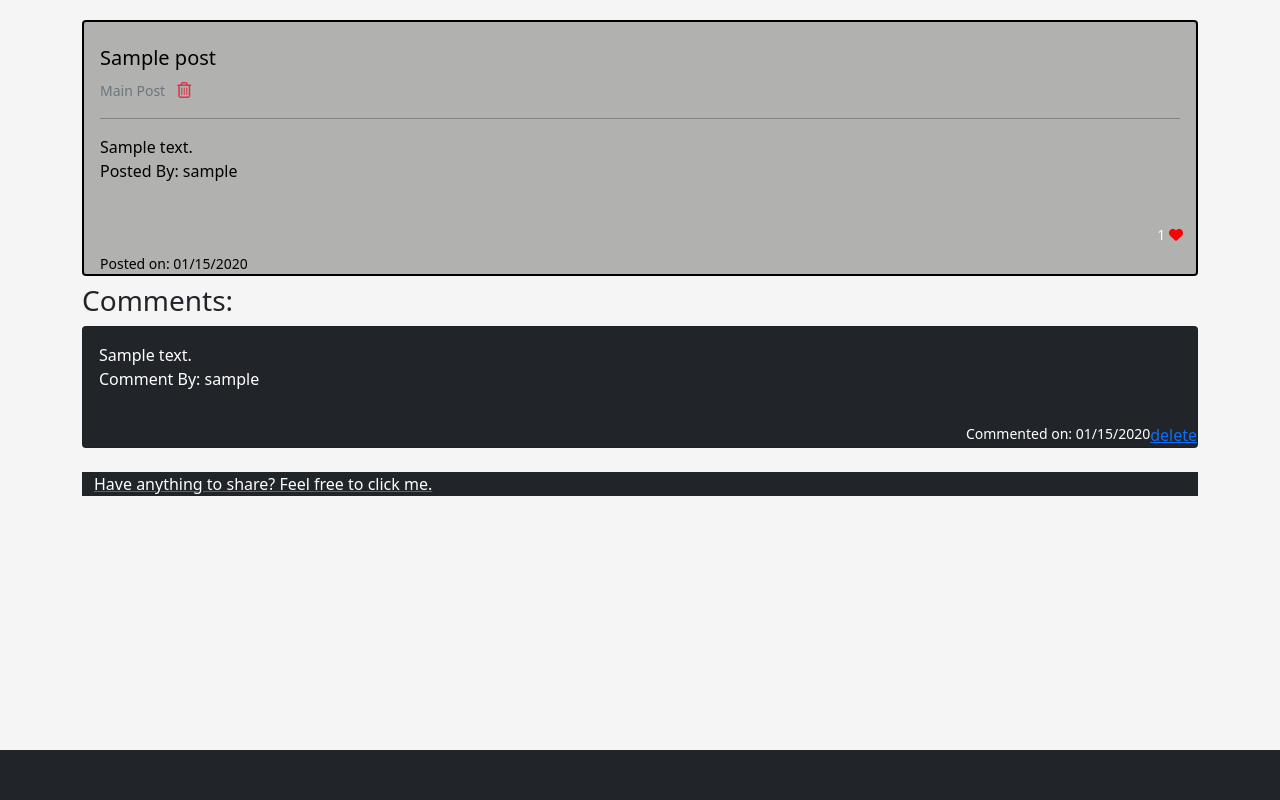
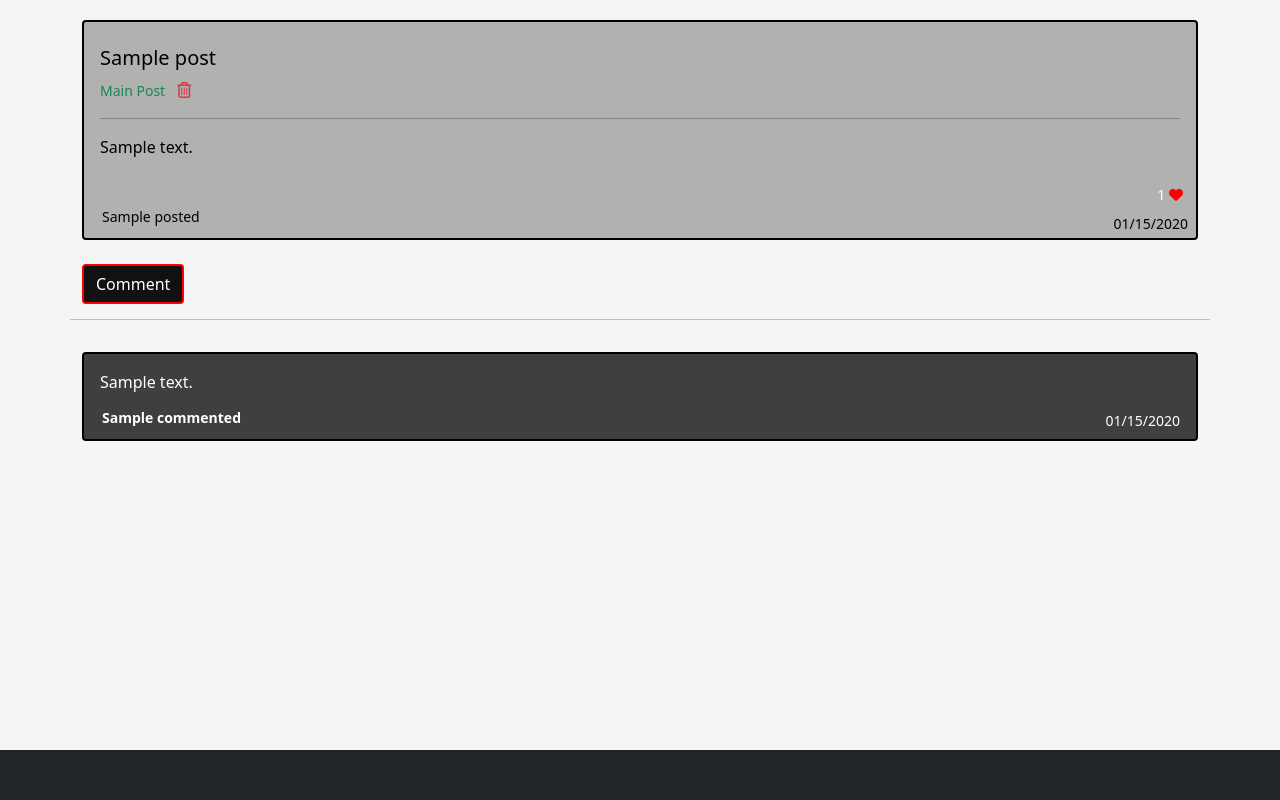
Before and after one commit to Code-Institute-Submissions/Knasten-forum_JanResub, a Django app: page /article/1/ in a window 1280 px wide. Shown: the part 58-858 px from the top of the page. Run offline with Django 3.2, Linux system fonts and the light colour scheme; a user stored in the database is signed in; tables that the repository leaves empty hold one stand-in row (values such as "Sample post"); some libraries are stand-ins or nearby versions.

Commit message:
finish postview template

```diff
--- a/static/css/style.css
+++ b/static/css/style.css
@@ -91,8 +91,33 @@ body {
     bottom: 0px;
 }
 
+.bot-left-postview {
+    position: absolute;
+    left: 18px; /* Small screens will be 15px */
+    bottom: -5px;
+}
+
 .master-post {
     background-color: rgba(32, 31, 30, 0.323);
     color: black;
     border: black 2px solid;
 }
+
+.comment-btn {
+    background-color: rgb(17, 17, 17);
+    color: #fff;
+    border: red 2px solid;
+    margin-bottom: 15px;
+}
+
+.comment-btn:hover {
+    background-color: rgba(17, 17, 17, 0.83);
+    border: greenyellow 2px solid;
+    color: #fff;
+}
+
+.comment {
+    background-color: #3f3f3f;
+    color: white;
+    border: black 2px solid;
+}
--- a/templates/postview.html
+++ b/templates/postview.html
@@ -6,13 +6,13 @@
     <div class="card master-post mb-2">
         <div class="card-body p-2 p-sm-3">
             <h5 class="card-title mt-2">{{ post.title }}</h5>
-            <small class="text-muted">Main Post</small>
+            <small class="text-success">Main Post</small>
             {% if post.author_id == user.id %}
                 <a class="text-decoration-none text-danger ms-2" href="{% url 'delete_post' post.id %}"><i class="far fa-trash-alt"></i></a>
             {% endif %}
             <hr>
             {{ post.content|safe }}
-            <p>Posted By: {{ post.author }}</p>
+            <p class="bot-left-postview small">{{ post.author|capfirst }} posted</p>
         </div>
         <form action="{% url 'post_like' post.id %}" method="POST" class="d-flex w-100 justify-content-end">
             {% csrf_token %}
@@ -25,41 +25,36 @@
                 {% endif %}
             </small></button>
         </form>
-        <div class="d-flex justify-content-between">
-            <small class="ms-2 ms-sm-3">Posted on: {{ post.created_on|date:"SHORT_DATE_FORMAT" }}</small>
+        <div class="d-flex justify-content-end">
+            <small class="me-2 mb-1">{{ post.created_on|date:"SHORT_DATE_FORMAT" }}</small>
         </div>
     </div>
     <!-- Comments Section -->
-    <h3>Comments: </h3>
+    <div class="row">
+        <div class="col">
+            <a href="{% url 'add_comment' post.id %}" class="comment-btn btn text-decoration-none mt-3">Comment</a>
+        </div>
+        <hr>
+    </div>
     {% if not post.comments.all %}
-        <p>Nothing here.. <a href="{% url 'add_comment' post.id %}">Add</a> a comment</p>
-    </div>
+        <p class="small mt-2">Nothing here.. Please leave a post</p>
     {% else %}
     {% for comment in post.comments.all %}
-    <div class="card mb-2 bg-dark text-white">
+    <div class="card mb-2 comment mt-3">
         <div class="card-body p-2 p-sm-3">
             {{ comment.content|safe }}
             {% if comment.author_id == user.id %}
-            <p class="owned">Comment By: {{ comment.author }}</p>
+            <p class="small bot-left-postview"><strong>{{ comment.author|capfirst }} commented</strong></p>
             {% else %}
-            <p>Comment By: {{ comment.author }}</p>
+            <p class="small bot-left-postview">{{ comment.author|capfirst }} commented</p>
             {% endif %}
         </div>
         <div class="d-flex justify-content-end">
-            <small>Commented on: {{ comment.created_on|date:"SHORT_DATE_FORMAT" }}</small>
-            {% if comment.author_id == user.id %}
-            <a href="{% url 'delete_comment' comment.id %}">delete</a>
-            {% endif %}
+            <small class="me-3 mb-2">{{ comment.created_on|date:"SHORT_DATE_FORMAT" }}</small>
         </div>
     </div>
     {% endfor %}
-    <div class="container bg-dark text-white mt-4">
-        <a class="" href="{% url 'add_comment' post.id %}">
-            <p class="mb-1 d-inline text-white">Have anything to share? Feel free to click me.</p>
-        </a>
-    </div>
-</div>
 
 {% endif %}
-
+</div>
 {% endblock content %}
```
